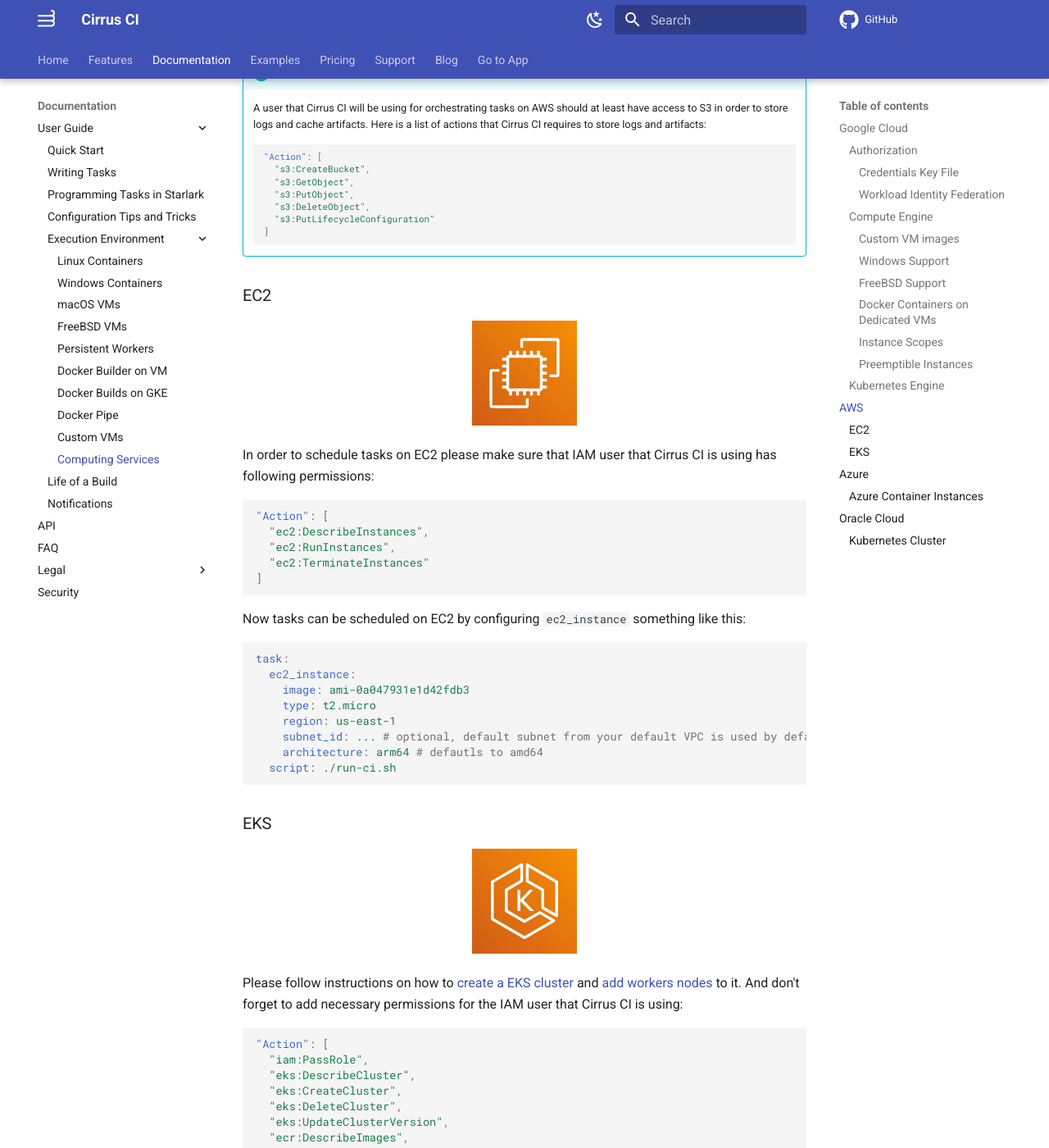
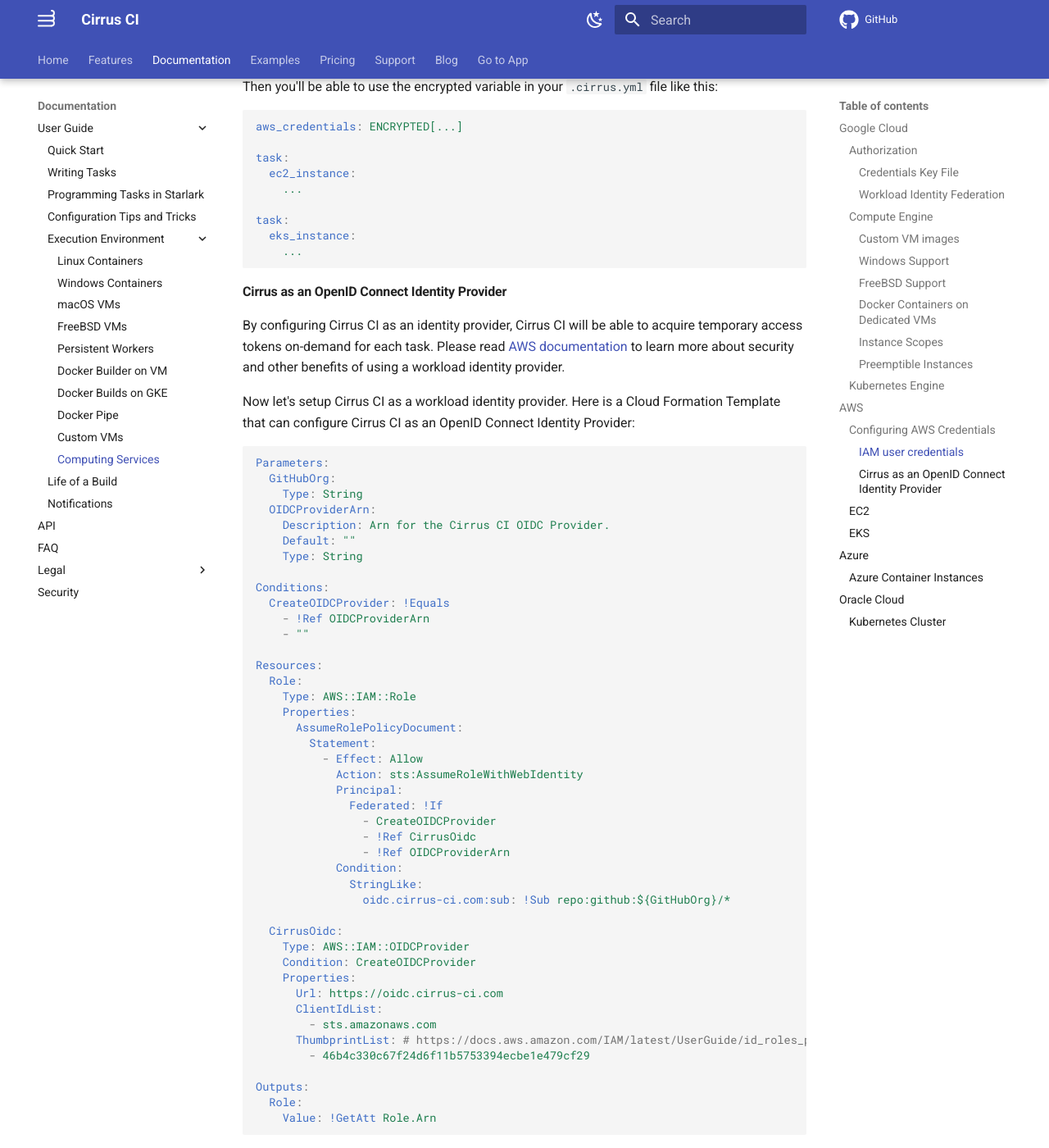
Before and after one commit to cirruslabs/cirrus-ci-docs, an MkDocs documentation site: the page built from docs/guide/supported-computing-services.md, in a window 1280 px wide and 1400 px high, scrolled down 11411 px. Shown: the whole window at 82% size. Built offline with MkDocs 1.6.1 and Material for MkDocs 9.7.7, drawn with Linux system fonts in a browser that asks for light colours; emoji names are drawn with the system emoji font; comment, search, counter and statistics services are not loaded; some of the changed text lies outside the part shown.

Commit message:
Document Identity Provider setup for AWS (#1047)
* Document Identity Provider setup for AWS

* Mention role permissions

````diff
--- a/docs/guide/supported-computing-services.md
+++ b/docs/guide/supported-computing-services.md
@@ -527,6 +527,28 @@ gke_container:
 </p>
 
 Cirrus CI can schedule tasks on several AWS services. In order to interact with AWS APIs Cirrus CI needs permissions.
+
+### Configuring AWS Credentials
+
+There are two options to provide access to your infrastructure: via a traditional [IAM user](#iam-user-credentials) or
+via a more flexible and secure [Identity Provider](#cirrus-as-an-openid-connect-identity-provider).
+
+??? info "Permissions"
+    A user or a role that Cirrus CI will be using for orchestrating tasks on AWS should at least have access to S3 in order to store
+    logs and cache artifacts. Here is a list of actions that Cirrus CI requires to store logs and artifacts:
+
+    ```json
+    "Action": [
+      "s3:CreateBucket",
+      "s3:GetObject",
+      "s3:PutObject",
+      "s3:DeleteObject",
+      "s3:PutLifecycleConfiguration"
+    ]
+    ```
+
+#### IAM user credentials
+
 Creating an [IAM user](https://docs.aws.amazon.com/IAM/latest/UserGuide/id_users_create.html) for programmatic access
 is a common way to safely give granular access to parts of your AWS.
 
@@ -553,19 +575,71 @@ task:
     ...
 ```
 
-!!! info "Permissions"
-    A user that Cirrus CI will be using for orchestrating tasks on AWS should at least have access to S3 in order to store
-    logs and cache artifacts. Here is a list of actions that Cirrus CI requires to store logs and artifacts:
+#### Cirrus as an OpenID Connect Identity Provider
 
-    ```json
-    "Action": [
-      "s3:CreateBucket",
-      "s3:GetObject",
-      "s3:PutObject",
-      "s3:DeleteObject",
-      "s3:PutLifecycleConfiguration"
-    ]
-    ```
+By configuring Cirrus CI as an identity provider, Cirrus CI will be able to acquire temporary access tokens on-demand
+for each task. Please read [AWS documentation](https://docs.aws.amazon.com/IAM/latest/UserGuide/id_roles_providers_create_oidc.html) to learn more
+about security and other benefits of using a workload identity provider.
+
+Now let's setup Cirrus CI as a workload identity provider. Here is a Cloud Formation Template that can configure Cirrus CI
+as an OpenID Connect Identity Provider:
+
+```yaml
+Parameters:
+  GitHubOrg:
+    Type: String
+  OIDCProviderArn:
+    Description: Arn for the Cirrus CI OIDC Provider.
+    Default: ""
+    Type: String
+
+Conditions:
+  CreateOIDCProvider: !Equals
+    - !Ref OIDCProviderArn
+    - ""
+
+Resources:
+  Role:
+    Type: AWS::IAM::Role
+    Properties:
+      AssumeRolePolicyDocument:
+        Statement:
+          - Effect: Allow
+            Action: sts:AssumeRoleWithWebIdentity
+            Principal:
+              Federated: !If
+                - CreateOIDCProvider
+                - !Ref CirrusOidc
+                - !Ref OIDCProviderArn
+            Condition:
+              StringLike:
+                oidc.cirrus-ci.com:sub: !Sub repo:github:${GitHubOrg}/*
+
+  CirrusOidc:
+    Type: AWS::IAM::OIDCProvider
+    Condition: CreateOIDCProvider
+    Properties:
+      Url: https://oidc.cirrus-ci.com
+      ClientIdList:
+        - sts.amazonaws.com
+      ThumbprintList: # https://docs.aws.amazon.com/IAM/latest/UserGuide/id_roles_providers_create_oidc_verify-thumbprint.html
+        - 46b4c330c67f24d6f11b5753394ecbe1e479cf29
+
+Outputs:
+  Role:
+    Value: !GetAtt Role.Arn
+```
+
+The output of running the template will a role that can be used in `aws_credentials` in your `.cirrus.yml` configuration:
+
+```yaml
+aws_credentials:
+  role_arn: arn:aws:iam::123456789:role/CirrusCI-Role-Something-Something
+  role_session_name: cirrus # an identifier for the assumed role session
+  region: us-east-2 # region to use for calling the STS
+```
+
+Note that you'll need to add permissions required for Cirrus to that role.
 
 ### EC2
 
@@ -576,7 +650,7 @@ task:
   </a>
 </p>
 
-In order to schedule tasks on EC2 please make sure that IAM user that Cirrus CI is using has following permissions:
+In order to schedule tasks on EC2 please make sure that IAM user or OIDC role that Cirrus CI is using has following permissions:
 
 ```json
 "Action": [
@@ -610,7 +684,7 @@ task:
 
 Please follow instructions on how to [create a EKS cluster](https://docs.aws.amazon.com/eks/latest/userguide/create-cluster.html)
 and [add workers nodes](https://docs.aws.amazon.com/eks/latest/userguide/launch-workers.html) to it. And don't forget to
-add necessary permissions for the IAM user that Cirrus CI is using:
+add necessary permissions for the IAM user or OIDC role that Cirrus CI is using:
 
 ```json
 "Action": [
````
